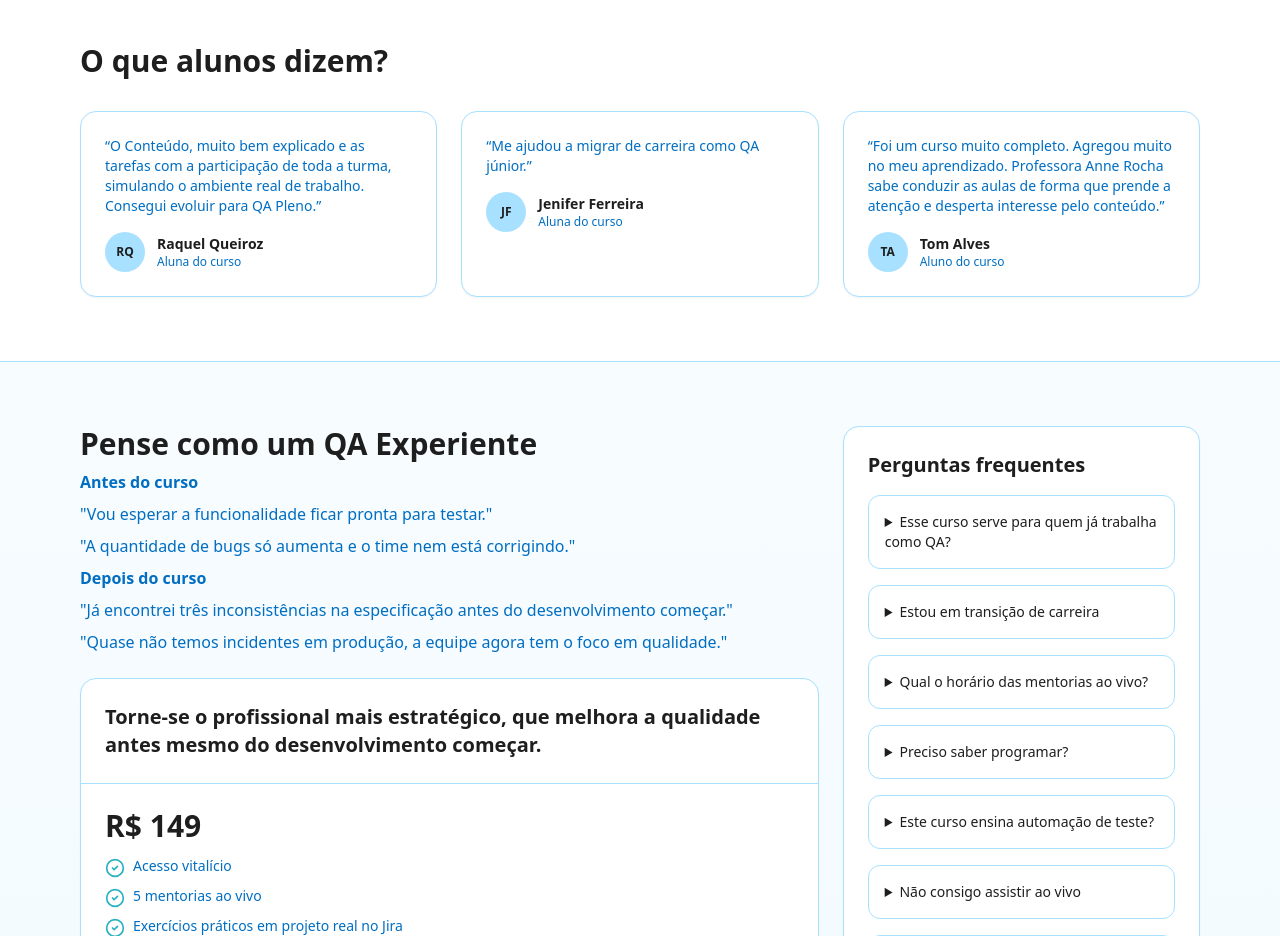
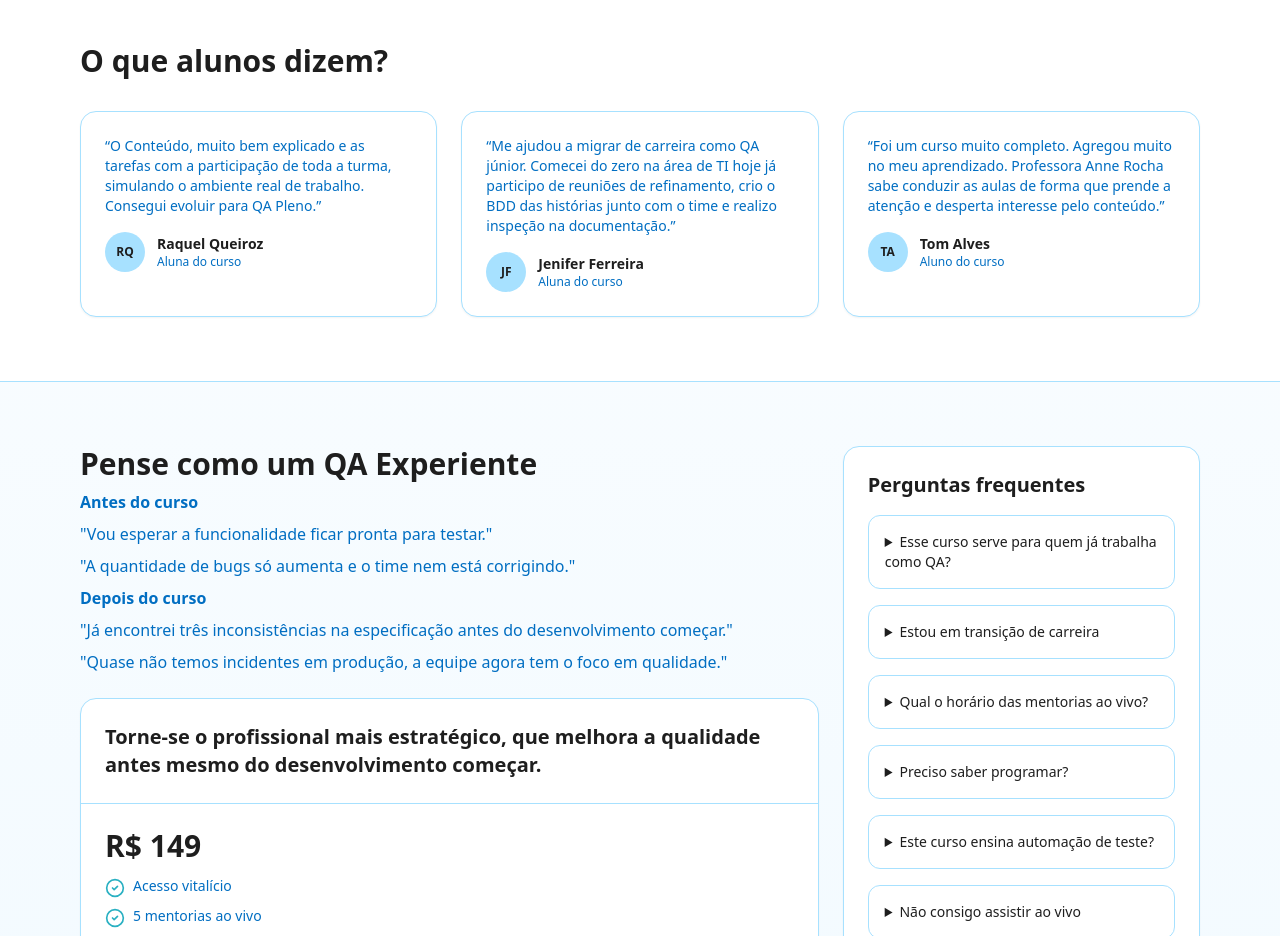
Before and after one commit to carolsprak/cursos, a React (Vite) app: page / in a window 1280 px wide. Shown: the part 3800-4736 px from the top of the page. Built offline with nearby package versions, Linux system fonts and the light colour scheme.

Commit message:
Update App.jsx

```diff
--- a/src/App.jsx
+++ b/src/App.jsx
@@ -21,7 +21,7 @@ const TESTIMONIALS = [
   {
   name: "Jenifer Ferreira",
   role: "Aluna do curso",
-  quote: "Me ajudou a migrar de carreira como QA júnior.",
+  quote: "Me ajudou a migrar de carreira como QA júnior. Comecei do zero na área de TI hoje já participo de reuniões de refinamento, crio o BDD das histórias junto com o time e realizo inspeção na documentação.",
   },
   {
   name: "Tom Alves",
```
